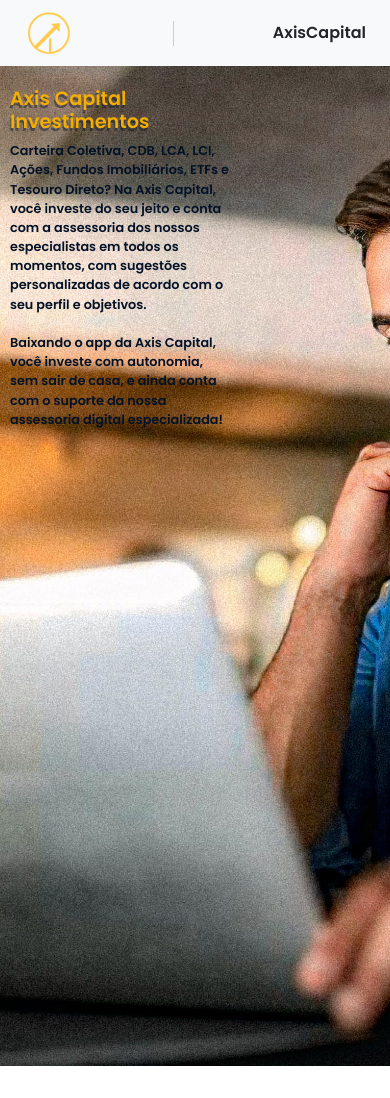
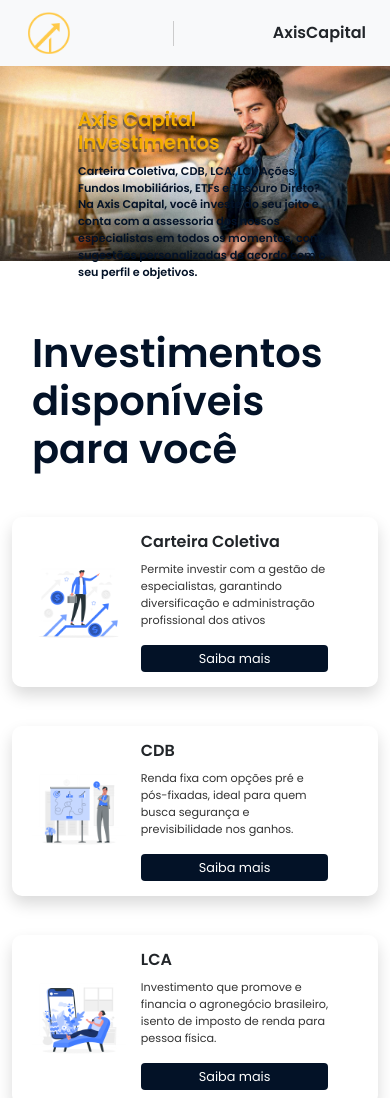
Before and after one commit to GabriellFerrari/axis-capital-web, a plain HTML site: page pagina1.html in a window 390 px wide. Shown: the top 1098 px of the page. Drawn offline with nearby package versions, Linux system fonts and the light colour scheme.

Commit message:
bddbdbdff

```diff
--- a/pagina1.html
+++ b/pagina1.html
@@ -19,45 +19,51 @@
 .paihero{
   margin: 0%;
   padding: 0%;
-  background: url(imagem/imgfundo.jpg);
+  background-image: url(imagem/imgfundo.jpg);
   background-repeat: no-repeat;
   background-position: center center;
-  background-size: cover;height:1000px;
+  background-size: cover;
+  height: 50vw;
+
 
 
 }
-    .hero h1{
-      font-weight: bold;
-      color: rgb(243, 174, 0);
-      font-size: 4.5em;
-      text-shadow: -1px 3px 0px #03122770;
-
-    }
-    .hero p {
-      color: #031227;
-      font-size: 1.2em;
-      font-weight: bold;
-    }
-    .hero {
-
+   .hero {
   background-size: cover;
   background-position: center;
   color: #031227;
-  height: 400px;
+  height: auto;
   display: flex;
   align-items: center;
-  justify-content: flex-start; /* Alinha horizontalmente à esquerda */
+  justify-content: flex-start;
   text-align: left;
-  padding-top: 400px;
-  padding-left: 270px;
+  padding: 20px;
   max-width: 500px;
+  width: 90%; /* largura controlada */
+}
 
+/* Garantir que o conteúdo esteja visível */
+.hero h1 {
+  font-weight: bold;
+  color: rgb(243, 174, 0);
+   font-size: clamp(1rem, 5vw, 4.5em); /* Nunca fica grande demais nem pequeno demais */
+  text-shadow: -1px 3px 0px #03122770;
+}
+
+.hero p {
+  color: #031227;
+  font-size: clamp(0.7rem, 2.5vw, 1.2em);
+  font-weight: bold;
 }
 
 .hero-content {
   display: flex;
-  flex-direction: column; /* Coloca h1 e p um embaixo do outro */
-  align-items: flex-start; /* Alinha à esquerda */
+  flex-direction: column;
+  align-items: flex-start;
+  width: 100%;
+  padding: 2rem;
+  max-width: 600px;
+  margin-left: 5%;
 }
     .card-invest {
       position: relative;
@@ -261,23 +267,32 @@ h2{
     font-size: 15px;
     margin-top: 10px;
   }
-    .hero h1{
-      font-size: 1.2em;
 
-    }
-    .hero p{
-      font-size: 0.8em;
+}
+@media (max-width: 600px) {
+  .hero {
+    padding: 10px;
+    max-width: 90%;
+    margin: 0 auto;
+  }
 
-    }
-    .hero{
-      padding-left: 10px;
-      padding-top: 0px;
-      width: 60%;
-    }
+  .hero h1, .hero p {
+    text-align: left;
+  }
+
+  @media (min-width: 768px) {
+  .hero-content {
+    margin-left: 8%;
+    padding: 3rem;
+  }
+}
+}
 
 
 
-}
+
+
+
 
 
 
@@ -310,8 +325,7 @@ h2{
       <h1 class="display-4">Axis Capital Investimentos</h1>
       <p>
         Carteira Coletiva, CDB, LCA, LCI, Ações, Fundos Imobiliários, ETFs e Tesouro Direto? Na Axis Capital, você investe do seu jeito e conta com a assessoria dos nossos especialistas em todos os momentos, com sugestões personalizadas de acordo com o seu perfil e objetivos.
-        <br><br>
-        Baixando o app da Axis Capital, você investe com autonomia, sem sair de casa, e ainda conta com o suporte da nossa assessoria digital especializada!
+
       </p>
     </div>
     </div>
```
